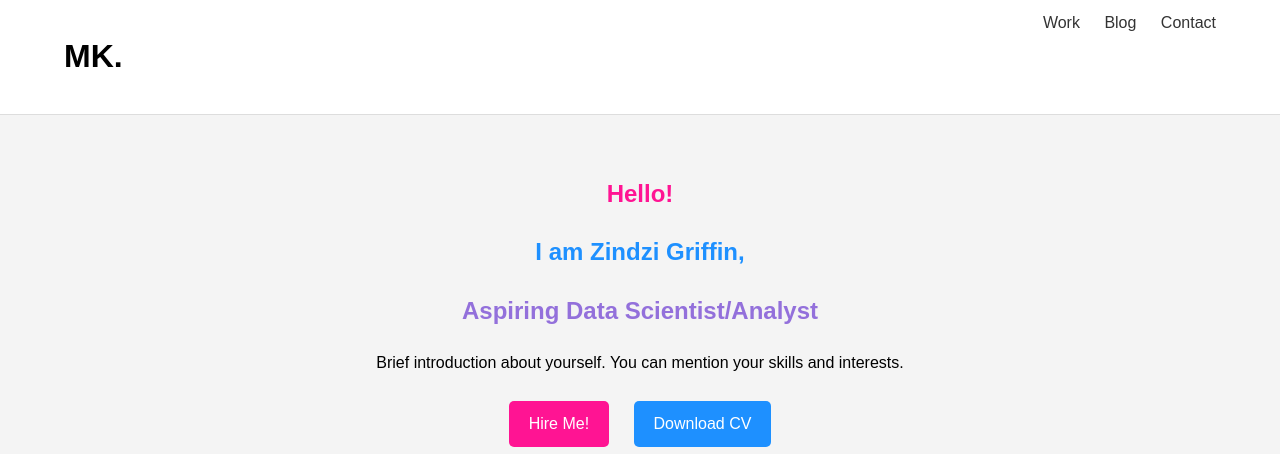
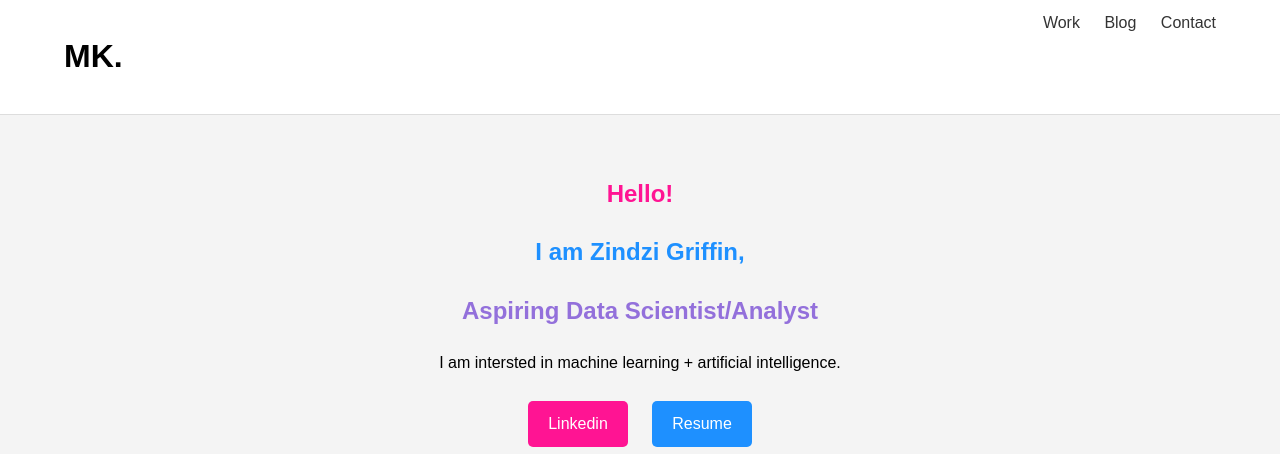
Before and after one commit to zindzigriffin/zindzigriffin.github.io, a plain HTML site: page index.html in a window 1280 px wide. Shown: the top 454 px of the page. Drawn offline with Linux system fonts and the light colour scheme.

Commit message:
Update index.html

```diff
--- a/index.html
+++ b/index.html
@@ -27,10 +27,10 @@
                 <h2>Hello!</h2>
                 <h1> I am Zindzi Griffin,</h1>
                 <h2>Aspiring Data Scientist/Analyst</h2>
-                <p>Brief introduction about yourself. You can mention your skills and interests.</p>
+                <p>I am intersted in machine learning + artificial intelligence.</p>
                 <div class="buttons">
-                    <a href="#" class="btn btn-primary">Hire Me!</a>
-                    <a href="#" class="btn btn-secondary">Download CV</a>
+                    <a href="https://www.linkedin.com/in/zindzigriffin/" class="btn btn-primary" target="_blank">Linkedin</a>
+                    <a href="https://www.canva.com/design/DAGIcCaaJJE/taUHjsUb6nJ5H4xDF3ThJQ/edit?utm_content=DAGIcCaaJJE&utm_campaign=designshare&utm_medium=link2&utm_source=sharebutton" class="btn btn-secondary" target="_blank">Resume</a>
                 </div>
             </div>
             <div class="intro-image">
```
